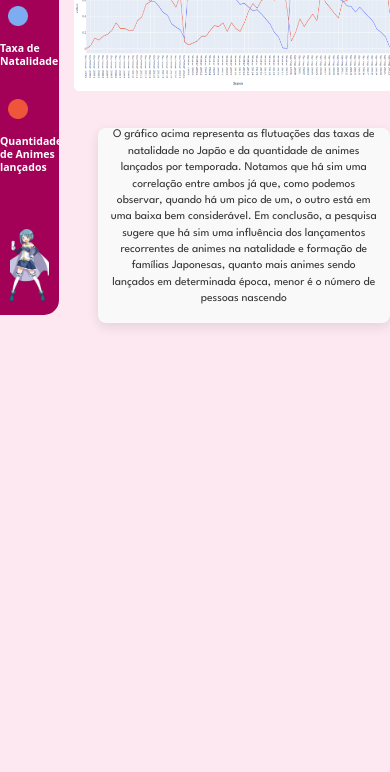
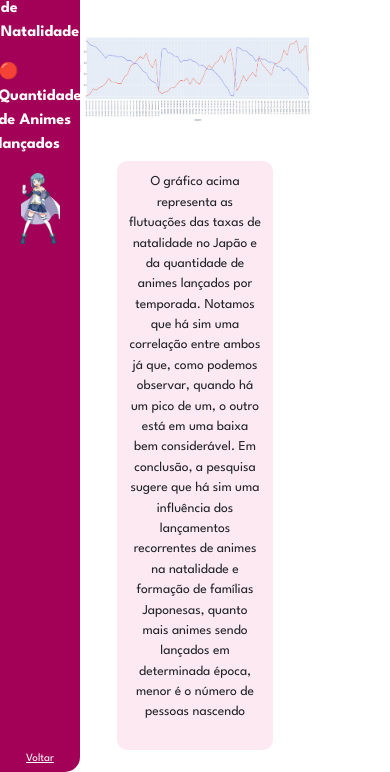
Before and after one commit to sugarfreecat/interface-pcg, a plain HTML site: page pagina-resultados/resultados.html in a window 390 px wide. Shown: the part 72-844 px from the top of the page. Drawn offline with nearby package versions, Linux system fonts and the light colour scheme; a script that the page names is missing.

Commit message:
html e css dos resultados refeito pra responsividade

```diff
--- a/pagina-resultados/resultados.css
+++ b/pagina-resultados/resultados.css
@@ -1,512 +1,256 @@
-html, body {
-    height: 100%; /* Garante que o html e body ocupem 100% da altura da tela */
+/* Estilos globais */
+* {
+    box-sizing: border-box;
     margin: 0;
     padding: 0;
 }
 body {
-    background-color: #FDE8F1;
+    font-family: 'League Spartan', sans-serif;
 }
-.container-fluid {
+.header {
     display: flex;
-    flex-direction: column;
-    justify-content: center;
     align-items: center;
-    height: 100vh; /* O contêiner ocupa 100% da altura da tela */
+    justify-content: space-between;
+    background-color: #A30057;
+    padding: 20px;
+    width: 100%;
     box-sizing: border-box;
-    margin: 0;
-    padding: 0;
 }
 
-.darkpink-bg {
-    background-color: #A30057;
+/* Header */
+.header h1 {
+    color: white;
+    font-size: 3vw;
+    font-weight: bold;
+    text-align: center;
+    position: absolute;
+    left: 50%;
+    transform: translateX(-50%);
 }
 
-.league-spartan {
-    font-family: "League Spartan", sans-serif;
+/* Layout principal */
+.container {
+    display: flex;
+}
+.content {
+    display: flex;
+    flex: 1; /* Ocupa o restante do espaço abaixo do header */
+    width: 100%;
+    box-sizing: border-box;
+    justify-content: center;
+    align-items: flex-start; /* Alinha o gráfico e a descrição no topo */
+    padding: 2rem 1rem;
+    gap: 1rem; /* Espaçamento entre gráfico e descrição */
 }
 
-
-
-h1 {
-    font-size: 3vw; /* Ajustável com largura da tela */
-    margin-top: 1rem;
-    color: white;
-    font-weight: bold;
-    text-align: center;
-}
-
-
-
-
+/* Barra Lateral */
 .barra-lateral {
-    height: 100vh;
-    width: 15vw;
+    width: 120px;
     max-width: 150px;
     background-color: #A30057;
     border-top-right-radius: 15px;
     border-bottom-right-radius: 15px;
-    overflow: hidden;
     display: flex;
     flex-direction: column;
     align-items: center;
+    position: fixed;
+    padding: 20px;
     padding-top: 1rem;
+    box-sizing: border-box;
+    top: 0;
+    left: 0;
+    height: 100%; /* Ocupa toda a altura da página */
+    padding-top: 20px; /* Adiciona espaço para o header */
 }
 
+.barra-lateral p {
+    color: white;
+    font-size: 1rem;
+    font-weight: bold;
+}
 .barra-lateral h2 {
-    color: white;
-    text-align: center;
-    font-weight: bold;
-    font-size: 1rem;
-    margin-right:1rem;
+    margin-bottom: 10px;
 }
-
-
-.barra-lateral #legenda {
-    font-size: 1.5vw;
+.content {
+    flex: 1;
+    padding: 20px;
+    display: flex;
+    flex-direction: column;
+    align-items: center;
+    margin-top: 20px; /* Ajusta a distância do topo */
 }
-.bola {
-    height: 20px;
-    width: 20px;
-    margin: 0.5rem; /* Espaçamento vertical entre as bolas */
+#kyubey-sentado, #kyubey-deitado, #sayaka {
+    width: 10vw;
+    max-width: 120px;
 }
-.legendanat {
-    display: flex;
-    flex-direction: row;
-    align-items: center;
-    justify-content: flex-start;
-    flex-wrap: wrap;
-    margin-bottom: 1rem; /* Espaço entre os itens */
-    width: 100%;
+#kyubey-sentado{
+    margin-left:20vw
 }
-.legendanat h2 {
-    margin: 0.5rem 0; /* Espaço entre o texto e as bordas */
-    font-size: 1.2vw; /* Fonte responsiva baseada na largura da tela */
-    flex: 1 1 50%; /* Ajuste dinâmico de tamanho ocupando até 50% do espaço disponível */
-    text-align: left; /* Garante que o texto fique alinhado à esquerda */
-}
-
-#sayaka {
-    width: 10vw;
-    height: auto;
-    max-width: 120px;
-    margin-top: 2rem;
-}
-.header {
-    display: flex;
-    align-items: center;
-    justify-content: space-between; /* Mantém Kyubey nas extremidades */
-    background-color: #A30057;
-    padding: 1rem;
-    position: relative;
-    width: 100%;
-}
-.header h1{
-    position: absolute;
-    left: 50%;
-    transform: translateX(-50%); /* Centraliza o título */
-    color: white;
-    font-size: 5vw;
-    font-weight: bold;
-    text-align: center;
-    margin: 0;
-    font-family: 'League Spartan', sans-serif;
-}
-#kyubey-sentado {
-    width: 10vw;
-    max-width: 150px;
-    height: auto;
-}
-
-#kyubey-deitado {
-    width: 10vw;
-    max-width: 150px;
-    height: auto;
-}
-
-#voltar {
-    color: white;
-    font-size: 2vw;
-    text-align: center;
-    margin-top: auto;
-    padding: 0.5rem;
-}
-
-#voltar:hover {
-    text-decoration: underline; /* Adiciona sublinhado ao passar o mouse */
-}
-
-
-
-
-.grafico, .descricao {
-    display: flex;
-    justify-content: center;
-    align-items: center;
-    margin: 0 auto; /* Remove margens extras */
-    max-width: 90vw;
-    flex-direction: column;
-}
-.grafico{
-    margin-top: -44rem;
-    margin-left: 9rem;
+/* Gráfico e descrição */
+.grafico {
+    margin-bottom: 20px;
 }
 
 .grafico img {
-    width: 100%;
     max-width: 100%;
     height: auto;
+    border-radius: 10px;
 }
 
 .descricao {
-    margin-top: 2rem;
-    background-color: #f9f9f9;
-    padding: 1.5rem;
-    border-radius: 8px;
-    box-shadow: 0px 4px 12px rgba(0, 0, 0, 0.1);
-    font-family: 'League Spartan', sans-serif;
-    font-size: 1rem;
-    color: #333;
-    line-height: 1.6;
-    max-width: 84vw;
-    margin-left: 13rem;
+    max-width: 80%;
+    background-color: #fce9f1;
+    padding: 15px;
+    border-radius: 10px;
     text-align: center;
+    font-size: 16px;
+    line-height: 1.5;
 }
 
-
-/* Telas até 2560px (4K) */
-@media (max-width: 2560px) {
-    .barra-lateral {
-        width: 8vw;
-        max-width: 240px;
-        height: 900px;
-  }
-    }
-
-    .grafico {
-        margin-top: -42rem;
-        margin-left: 9rem;
-}
-
-
-    .grafico img {
-        max-width: 1800px; /* Gráfico grande para monitores 4K */
-    }
-
-    .descricao {
-        font-size:1.2vw;
-    max-width: 69vw;
-    margin-left: 20vw;
-    padding: 4rem;
-    height: 253px;
-    }
-
-    h1 {
-        font-size: 2vw; /* Ajuste no título para ficar proporcional */
-    }
-
-    .legendanat h2 {
-        font-size: 1.5rem; /* Fonte maior para legendas */
-    }
-
-    .bola {
-        height: 25px; /* Bolas ainda maiores para telas 4K */
-        width: 25px;
-    }
-
-
-
-
-
-
-
-
-
-
+/* Media Queries */
 
 /* Telas até 1440px */
 @media (max-width: 1440px) {
-    .barra-lateral {
-        width: 8vw; /* Mais estreita para telas maiores */
-        height: 1200px;
-        max-width: 220px; /* Aumenta um pouco a largura máxima */
-    }
-
-    .grafico {
-        max-width: 80vw;
-        margin-left: 13rem; /* Mais margem à esquerda */
-    }
-
-    .grafico img {
-        margin-top:-35vw; /* Gráfico maior em telas de 1440px */
-    }
-
-    .descricao {
-        font-size: 2vw;
-  padding: 0.8rem;
-  line-height: 1.4;
-  height: 23vw;
-  width: 282vw;
-  margin-left: 20vw;
-    }
-
-    h1 {
-        font-size: 2.5vw; /* Fonte proporcional a telas de 1440px */
-    }
-
-    .legendanat h2 {
-        font-size: 1vw; /* Fonte maior para legendas */
-    }
-
-    .bola {
-        height: 20px; /* Bolas maiores para telas grandes */
-        width: 20px;
-    }
-}
-
-
-@media (max-width: 1366px) {
-    .barra-lateral {
-        width: 9vw; /* A barra lateral fica mais estreita */
-        max-width: 200px;
-        height: 100vh;
-    }
-
-    .grafico {
-        margin-left: 15rem; /* Mais margem em telas grandes */
-    }
-
-    .grafico img {
-        margin-top:5vw; /* Imagem grande em telas grandes */
+    .header h1 {
+        font-size: 2.5vw;
     }
 
     .descricao {
         font-size: 1.2rem;
-        max-width: 70vw; /* Aumenta a largura da descrição em telas maiores */
-        margin-left: 22vw;
-        padding: 2.5rem; /* Padding maior */
-    }
-
-    h1 {
-        font-size: 2vw; /* Reduz o tamanho do título em telas grandes */
-    }
-
-    .legendanat h2 {
-        font-size: 0.8rem; /* Tamanho de texto maior nas legendas */
-    }
-
-    .bola {
-        height: 25px; /* Aumenta o tamanho das bolas para telas grandes */
-        width: 25px;
-    }
-}
-@media(max-width:1280px){
-
-    .barra-lateral {
-        width: 9vw; /* A barra lateral fica mais estreita */
-        max-width: 200px;
-        height: 100vh;
-    }
-
-    .grafico {
-        margin-top: -38rem;
-        margin-left: 15rem; /* Mais margem em telas grandes */
-    }
-
-    .grafico img {
-        margin-top:-1vw;/* Imagem grande em telas grandes */
-    }
-
-    .descricao {
-        font-size: 1.2rem;
-        max-width: 70vw; /* Aumenta a largura da descrição em telas maiores */
-        margin-left: 18rem;
-        padding: 2.5rem; /* Padding maior */
-    }
-
-    h1 {
-        font-size: 2vw; /* Reduz o tamanho do título em telas grandes */
-    }
-
-    .legendanat h2 {
-        font-size: 0.8vw; /* Tamanho de texto maior nas legendas */
-    }
-
-    .bola {
-        height: 13px; /* Aumenta o tamanho das bolas para telas grandes */
-        width: 13px;
-    }
-}
-@media (max-width: 1024px) {
-    .barra-lateral {
-        width: 10vw; /* Reduz a largura para dar mais espaço ao conteúdo */
-        max-width: 180px;
-        height: 100vh;
-    }
-
-
-    .grafico {
-        margin-left: 12rem; /* Mais margem para telas maiores */
-    }
-
-    .grafico img {
-        width: 73vw;
-        margin-left:-10vw;
-        margin-top:-2vw/* Imagem maior em telas maiores */
-    }
-
-    .descricao {
-        font-size: 1.1rem;
-        max-width: 75vw; /* Aumenta a largura da descrição */
-        margin-left: 15vw; /* Ajusta a margem */
-        padding: 2rem; /* Aumenta o padding para telas grandes */
-    }
-
-    h1 {
-        font-size: 2.5vw; /* Fonte um pouco menor para telas maiores */
-    }
-
-    .legendanat h2 {
-        font-size: 1.2vw; /* Ajuste de fonte para a legenda */
-    }
-    .barra-lateral #legenda{
-        font-size: 2.2vw;
-    }
-    .bola {
-        height: 15px; /* Tamanho das bolas maior */
-        width: 15px;
+        max-width: 40vw;
     }
 }
 
-
-@media (max-width: 768px) {
+/* Telas até 960px */
+@media (max-width: 960px) {
+    .header h1 {
+        font-size: 3vw;
+    }
+    .main-content {
+        flex-direction: column; /* Coloca gráfico e descrição em coluna */
+        align-items: center;
+    }
+    .descricao {
+        font-size: 1rem;
+        max-width: 40vw;
+    }
+    .grafico img {
+        max-width: 700px;
+    }
     .barra-lateral {
-        width: 10vw;
-        max-width: 80px;
-        height: 85vw;
-    }
-
-    .grafico{
-        max-width: 95vw;
-        margin-top: -35rem;
-        margin-left: 6rem;
-    }
-
-
-    .descricao {
-        padding: 1rem;
+        width: 150px;
+        padding: 15px;
         font-size: 0.9rem;
-        margin-left:15vw;
-    }
-    .barra-lateral #legenda{
-        font-size: 2vw;
-    }
-     .barra-lateral h2 {
-        font-size: 1.7vw;
-  }
-
-
-
-    h1 {
-        font-size: 6vw;
-    }
-
-    .grafico img {
-        margin-top:-10vw;
-        width:80vw;
     }
 }
 
-@media (max-width: 480px) {
+/* Telas até 768px */
+@media (max-width: 768px) {
+    .header h1 {
+        font-size: 4vw;
+    }
+    .main-content {
+        padding: 1.5rem 1rem;
+    }
+    .grafico img {
+        max-width: 70vw;
+    }
+    .descricao {
+        font-size: 1.1rem;
+        padding: 1rem;
+        max-width: 40vw;
+    }
     .barra-lateral {
-        width: 15vw;
-        height: 91vw;
-      }
-      .barra-lateral h2{
-        font-size: 2.7vw;
-
-      }
-    .barra-lateral #legenda{
-        font-size: 3vw;
-        margin-left: 3vw;
-  }
-
-    .header {
-        height: 6vw;
-        width: 101vw;
-}
-    .titulo {
-        font-size: 10px;
-    }
-
-    .grafico {
-        max-width: 40vw;
-        padding: 0.3rem;
-        margin-left: 62vw;
-      }
-
-      .descricao {
-        font-size: 3vw;
-        padding: 0.8rem;
-        line-height: 1.4;
-        height: 50vw;
-        width: 308vw;
-        margin-left:25vw;
-      }
-
-    .grafico img {
-        width: 82vw;
-        height: 35vw;
-        margin-top: 50vw;
-        margin-left:-42vw;
-    }
-    .bola{
-        width: 20px;
-        height: 20px;
+        width: 120px;
+        padding: 10px;
     }
 }
 
-
-@media(max-width:375px){
+/* Telas até 576px */
+@media (max-width: 576px) {
+    .header h1 {
+        font-size: 5vw;
+    }
+    .grafico img {
+        max-width: 90vw;
+    }
+    .descricao {
+        font-size: 1rem;
+        padding: 1rem;
+        max-width: 40vw;
+    }
     .barra-lateral {
-        width: 15vw;
-        height: 91vw;
+        width: 100px;
+        padding: 5px;
+        font-size: 0.8rem;
     }
-      .barra-lateral h2{
-        font-size: 2.7vw;
-
-      }
-    .barra-lateral #legenda{
-        font-size: 3vw;
-        margin-left: 3vw;
 }
 
-    .header {
-        height: 6vw;
-        width: 101vw;
+/* Media Queries */
+
+/* Telas até 480px */
+@media (max-width: 480px) {
+    .header h1 {
+        font-size: 6vw;
     }
-    .titulo {
-        font-size: 10px;
+    .main-content {
+        padding: 1rem 0.5rem;
+    }
+    .grafico img {
+        max-width: 60vw;
+    }
+    .descricao {
+        font-size: 0.9rem;
+        padding: 0.8rem;
+        max-width: 40vw;
+    }
+    .barra-lateral {
+        width: 90px;
+        padding: 5px;
+        font-size: 0.75rem;
+    }
 }
 
-
-
+/* Telas até 430px */
+@media (max-width: 430px) {
+    .header h1 {
+        font-size: 7vw;
+    }
+    .grafico img {
+        max-width: 60vw;
+    }
     .descricao {
-        font-size: 3vw;
-        padding: 0.8rem;
-        line-height: 1.4;
-        height: 50vw;
-        width: 308vw;
-        margin-left:25vw;
+        font-size: 0.85rem;
+        padding: 0.7rem;
+        max-width: 40vw;
+    }
+    .barra-lateral {
+        width: 80px;
+        padding: 5px;
+        font-size: 0.7rem;
+    }
 }
 
+/* Telas até 320px */
+@media (max-width: 320px) {
+    .header h1 {
+        font-size: 8vw;
+    }
+    .content {
+        padding: 0.8rem 0.4rem;
+    }
     .grafico img {
-        width: 82vw;
-        height: 35vw;
-        margin-top: 65vw;
-        margin-left:-45vw;
+        max-width: 80vw;
+        margin-left: 50px;
     }
-    .bola{
-        width: 20px;
-        height: 20px;
+    .descricao {
+        font-size: 0.8rem;
+        padding: 0.5rem;
+        max-width: 40vw;
+    }
+    .barra-lateral {
+        width: 70px;
+        padding: 3px;
+        font-size: 0.65rem;
     }
 }
--- a/pagina-resultados/resultados.html
+++ b/pagina-resultados/resultados.html
@@ -21,32 +21,19 @@
 
           </header>
 
-
-        <div class="barra-lateral" id="barra-lateral">
-            <h2 id="legenda">Legenda</h2>
-            <div class="legendanat">
-                <img src="/interface-pcg/pagina-resultados/imagens/Ellipse 1.png" alt="azul" class="bola">
-                <h2>Taxa de Natalidade</h2>
-            </div>
-
-            <div class="legendanat">
-                <img src="/interface-pcg/pagina-resultados/imagens/Ellipse 2.png" alt="laranja" class="bola" >
-                <h2>Quantidade de Animes lançados</h2>
-            </div>
-
+          <div class="container">
+            <aside class="barra-lateral" id="barra-lateral">
+                <p class="legendanat">Legenda</p>
+                <p class="legendanat">🔵 Taxa de Natalidade</p>
+                <p class="legendanat">🔴 Quantidade de Animes lançados</p>
                 <div class="containersayaka">
                     <img src="/interface-pcg/pagina-resultados/imagens/DRPG_Sayaka_Miki_Artwork_1 1.png" alt="personagem sayaka do anime madoka magica" id="sayaka" >
 
                 </div>
+            </h2><a href="/interface-pcg/index.html" id="voltar" class="text-white mt-auto">Voltar</a>
+            </aside>
 
-
-            <h2>
-
-            </h2><a href="/interface-pcg/index.html" id="voltar" class="text-white mt-auto">Voltar</a>
-          </div>
-
-
-
+            <main class="content">
                 <div class="grafico">
                     <img src="/interface-pcg/pagina-resultados/imagens/Captura de tela 2024-10-13 230542 1.png" alt="">
                 </div>
@@ -54,6 +41,7 @@
                 <div class="descricao">
                     <p>O gráfico acima representa as flutuações das taxas de natalidade no Japão e da quantidade de animes lançados por temporada. Notamos que há sim uma correlação entre ambos já que, como podemos observar, quando há um pico de um, o outro está em uma baixa bem considerável. Em conclusão, a pesquisa sugere que há sim uma influência dos lançamentos recorrentes de animes na natalidade e formação de famílias Japonesas, quanto mais animes sendo lançados em determinada época, menor é o número de pessoas nascendo</p>
                 </div>
+            </main>
 
       <script src="index.js"></script>
       <script src="https://cdn.jsdelivr.net/npm/bootstrap@5.3.3/dist/js/bootstrap.bundle.min.js"
```
Lines whose indentation alone changed are shown as unchanged.
